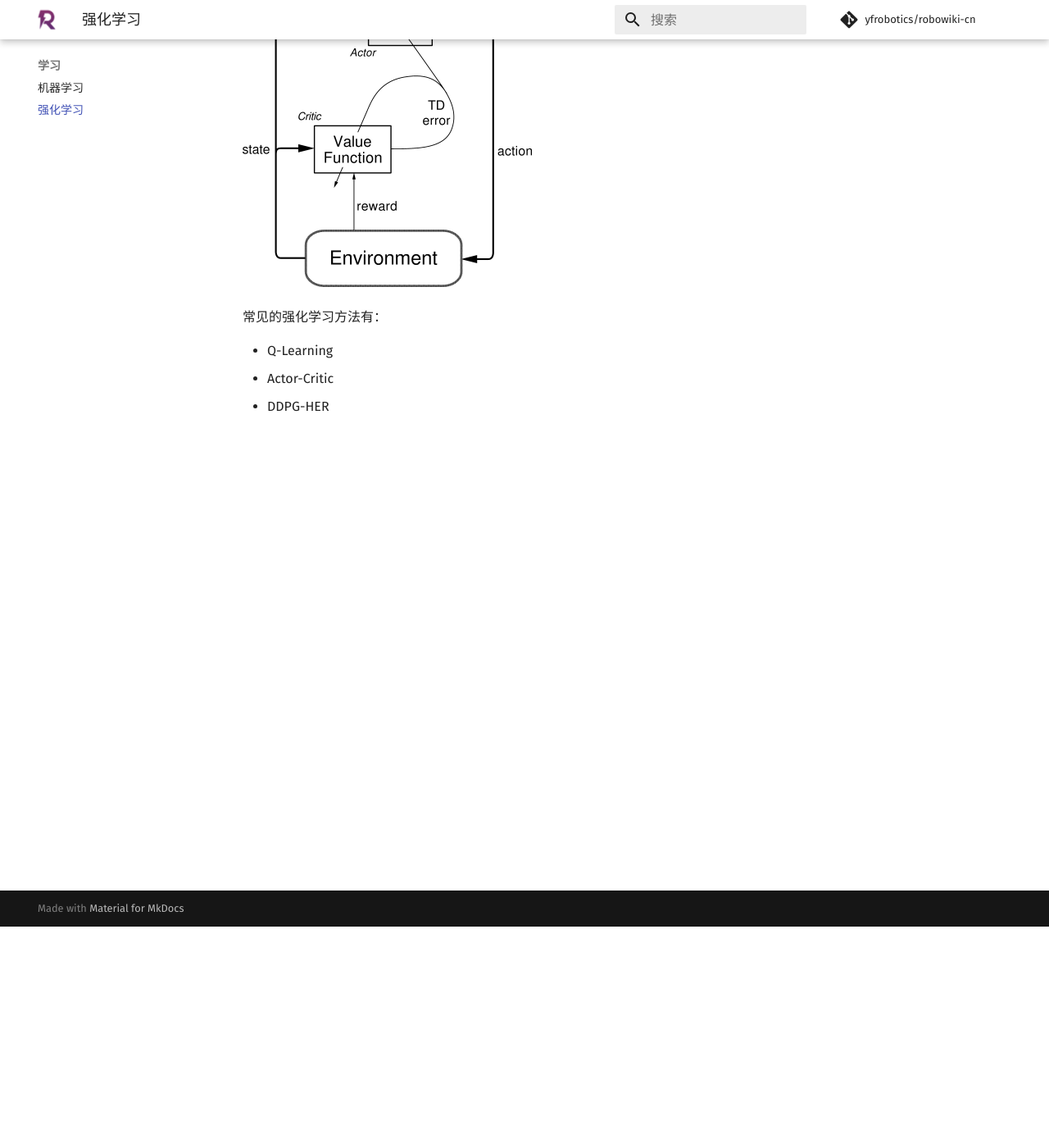
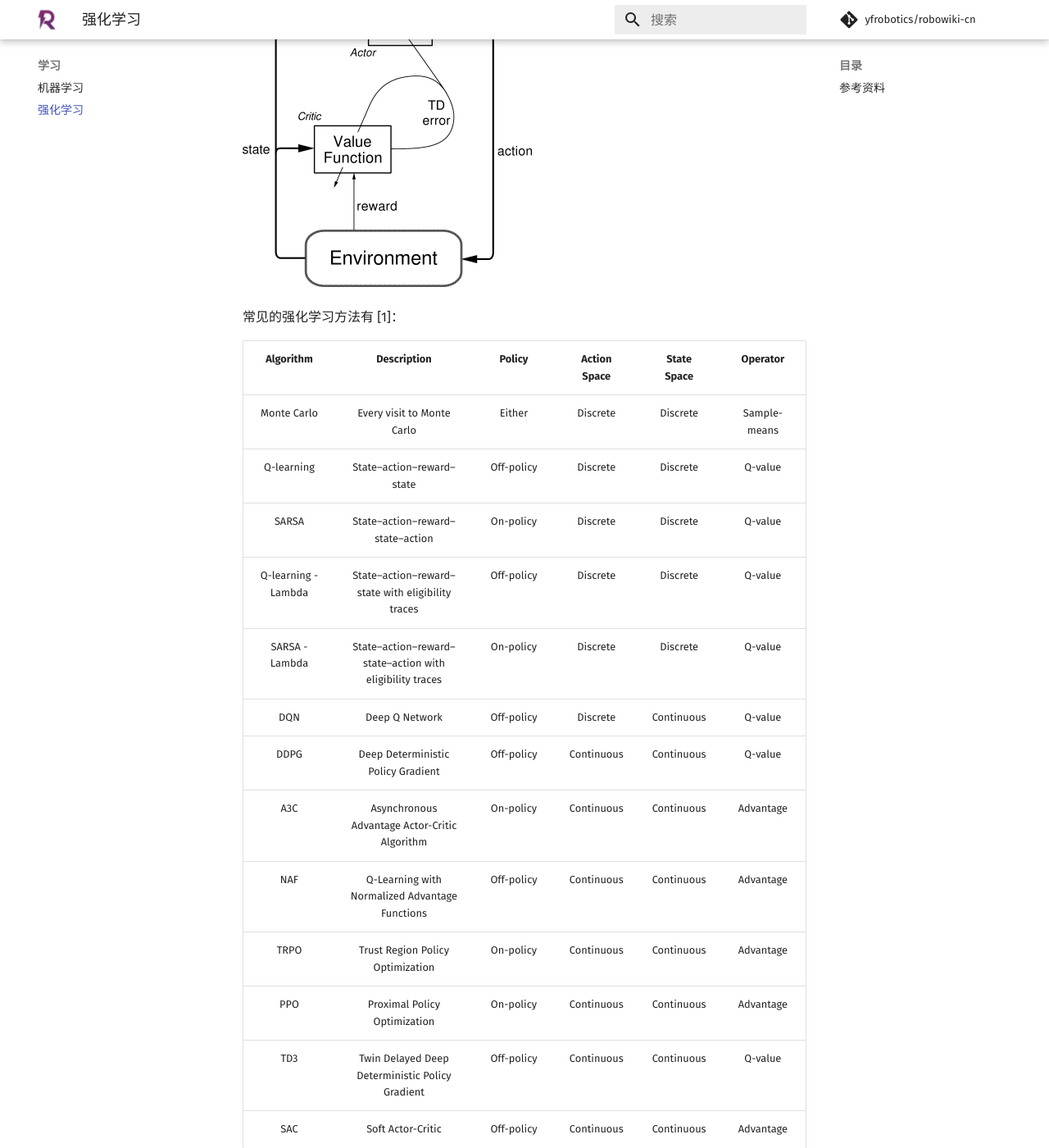
Before and after one commit to yfrobotics/robowiki-cn, an MkDocs documentation site: the page built from docs/learning/rl.md, in a window 1280 px wide and 1400 px high, scrolled down 270 px. Shown: the whole window at 82% size. Built offline with MkDocs 1.6.1 and Material for MkDocs 9.7.7, drawn with Linux system fonts in a browser that asks for light colours; comment, search, counter and statistics services are not loaded; some of the changed text lies outside the part shown.

Commit message:
update RL

```diff
--- a/docs/learning/rl.md
+++ b/docs/learning/rl.md
@@ -6,8 +6,23 @@
 
 
 
-常见的强化学习方法有：
+常见的强化学习方法有 [1]：
 
-- Q-Learning
-- Actor-Critic
-- DDPG-HER
+|    **Algorithm**    |                      **Description**                     | **Policy** | **Action Space** | **State Space** | **Operator** |
+|:-------------------:|:--------------------------------------------------------:|:----------:|:----------------:|:---------------:|:------------:|
+| Monte Carlo         | Every visit to Monte Carlo                               | Either     | Discrete         | Discrete        | Sample-means |
+| Q-learning          | State–action–reward–state                                | Off-policy | Discrete         | Discrete        | Q-value      |
+| SARSA               | State–action–reward–state–action                         | On-policy  | Discrete         | Discrete        | Q-value      |
+| Q-learning - Lambda | State–action–reward–state with eligibility traces        | Off-policy | Discrete         | Discrete        | Q-value      |
+| SARSA - Lambda      | State–action–reward–state–action with eligibility traces | On-policy  | Discrete         | Discrete        | Q-value      |
+| DQN                 | Deep Q Network                                           | Off-policy | Discrete         | Continuous      | Q-value      |
+| DDPG                | Deep Deterministic Policy Gradient                       | Off-policy | Continuous       | Continuous      | Q-value      |
+| A3C                 | Asynchronous Advantage Actor-Critic Algorithm            | On-policy  | Continuous       | Continuous      | Advantage    |
+| NAF                 | Q-Learning with Normalized Advantage Functions           | Off-policy | Continuous       | Continuous      | Advantage    |
+| TRPO                | Trust Region Policy Optimization                         | On-policy  | Continuous       | Continuous      | Advantage    |
+| PPO                 | Proximal Policy Optimization                             | On-policy  | Continuous       | Continuous      | Advantage    |
+| TD3                 | Twin Delayed Deep Deterministic Policy Gradient          | Off-policy | Continuous       | Continuous      | Q-value      |
+| SAC                 | Soft Actor-Critic                                        | Off-policy | Continuous       | Continuous      | Advantage    |
+
+## 参考资料
+1. Reinforcement learning. Wikipedia. https://en.wikipedia.org/wiki/Reinforcement_learning
--- a/mkdocs.yml
+++ b/mkdocs.yml
@@ -77,6 +77,7 @@ nav:
       - jetson/index.md
     - 数据库:
       - database/index.md
+      - database/dataset.md
       - 机器人图鉴:
           - database/nao.md
       - 机器人企业:
```
